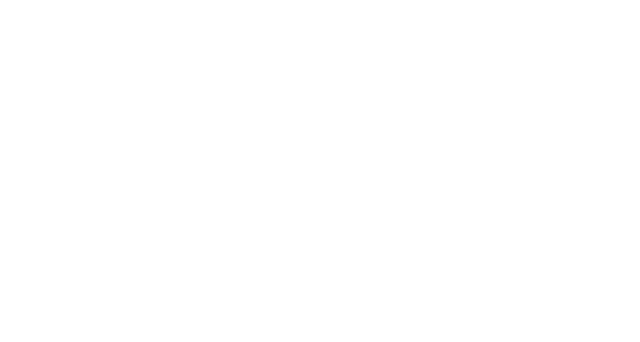
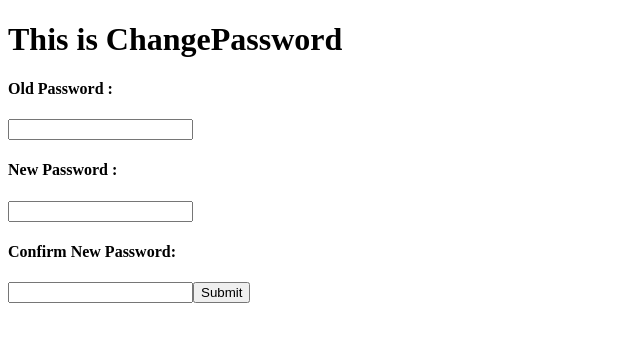
Before and after one commit to aktech27/react-node-auth, a React (Vite) app in the folder frontend/: page /change-password in a window 1280 px wide. Before the commit this address had no page. Shown: the top 342 px of the page, without its empty margins (0-640 px from the left). Built offline with nearby package versions, Linux system fonts and the light colour scheme.

Commit message:
Added Bassic UI for change-password

```diff
--- a/frontend/src/App.jsx
+++ b/frontend/src/App.jsx
@@ -1,12 +1,5 @@
 import { BrowserRouter, Routes, Route } from "react-router-dom";
-import {
-  Login,
-  Register,
-  Home,
-  About,
-  Verify,
-  ForgotPassword,
-} from "./pages";
+import { Login, Register, Home, About, Verify, ForgotPassword, ChangePassword } from "./pages";
 function App() {
   return (
     <BrowserRouter>
@@ -15,6 +8,7 @@
         <Route path="/login" element={<Login />} />
         <Route path="/register" element={<Register />} />
         <Route path="/forgot-password" element={<ForgotPassword />} />
+        <Route path="/change-password" element={<ChangePassword />} />
         <Route path="/about" element={<About />} />
         <Route path="/verify/:token" element={<Verify />} />
       </Routes>
--- /dev/null
+++ b/frontend/src/components/Password/ChangeForm.jsx
@@ -0,0 +1,65 @@
+import { useState } from "react";
+const ChangeForm = () => {
+  const [newPassword, setNewPassword] = useState("");
+  const [oldPassword, setOldPassword] = useState("");
+  const [confirmPassword, setConfirmPassword] = useState("");
+  const [error, setError] = useState(null);
+  const [message, setMessage] = useState(null);
+  const [loading, setLoading] = useState(false);
+
+  const handleSubmit = async (e) => {
+    e.preventDefault();
+    setLoading(true);
+    const response = await fetch("/api/password/change", {
+      method: "PUT",
+      headers: {
+        "Content-Type": "application/json",
+        Authorization: `Bearer ${localStorage.getItem("token")}`,
+      },
+      body: JSON.stringify({ newPassword, oldPassword }),
+    });
+    const data = await response.json();
+    if (response.ok) {
+      setError(null);
+      setMessage(data.message);
+    }
+    if (!response.ok) {
+      setMessage(null);
+      setError(data.error);
+    }
+    setLoading(false);
+  };
+
+  const handleOldPasswordChange = (e) => {
+    setOldPassword(e.target.value);
+  };
+  const handleNewPasswordChange = (e) => {
+    setNewPassword(e.target.value);
+  };
+  const handleConfirmPasswordChange = (e) => {
+    setConfirmPassword(e.target.value);
+  };
+
+  return (
+    <form onSubmit={handleSubmit}>
+      {loading && <div>Loading.....</div>}
+      {error && <div>{error}</div>}
+      {message && <div>{message}</div>}
+      <label htmlFor="change-old">
+        <h4>Old Password :</h4>
+        <input id="change-old" onChange={handleOldPasswordChange} />
+      </label>
+      <label htmlFor="change-new">
+        <h4>New Password :</h4>
+        <input id="change-new" onChange={handleNewPasswordChange} />
+      </label>
+      <label htmlFor="change-confirm">
+        <h4>Confirm New Password:</h4>
+        <input id="change-confirm" onChange={handleConfirmPasswordChange} />
+      </label>
+      <input type="submit" />
+    </form>
+  );
+};
+
+export default ChangeForm;
--- /dev/null
+++ b/frontend/src/pages/ChangePassword.jsx
@@ -0,0 +1,12 @@
+import ChangeForm from "../components/Password/ChangeForm";
+
+const ChangePassword = () => {
+  return (
+    <div>
+      <h1>This is ChangePassword</h1>
+      <ChangeForm />
+    </div>
+  );
+};
+
+export default ChangePassword;
--- a/frontend/src/pages/index.js
+++ b/frontend/src/pages/index.js
@@ -4,3 +4,4 @@
 export { default as About } from "./About";
 export { default as Verify } from "./Verify";
 export { default as ForgotPassword } from "./ForgotPassword";
+export { default as ChangePassword } from "./ChangePassword";
```
